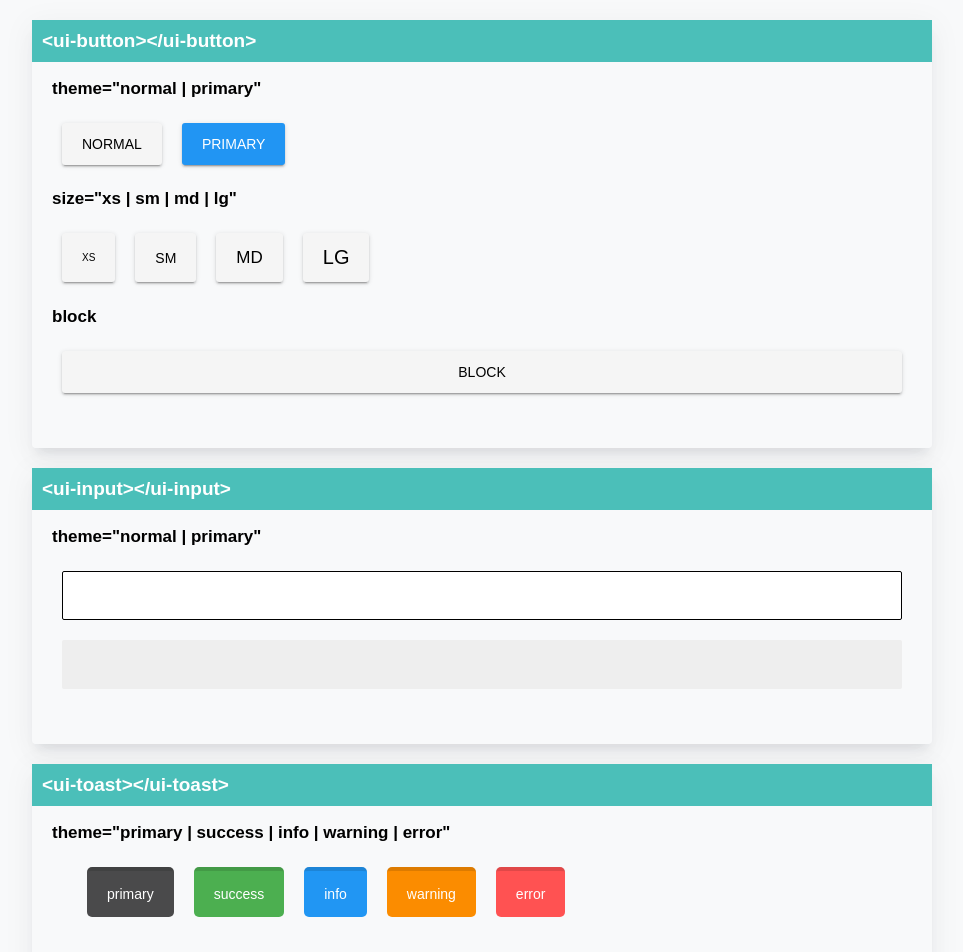
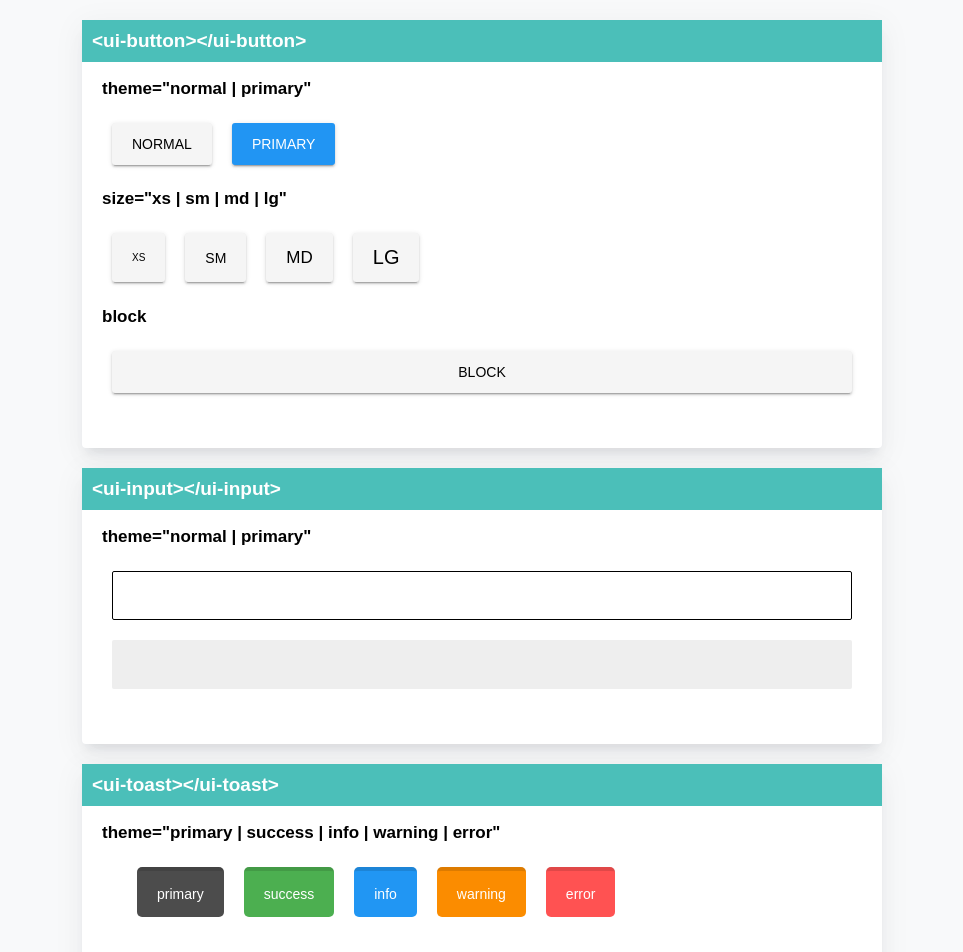
Before and after one commit to anton-sergeenkov/Vue-Uikit, a Vue app: page / in a window 1280 px wide. Shown: the top 952 px of the page, without its empty margins (158-1121 px from the left). Built offline with nearby package versions, Linux system fonts and the light colour scheme.

Commit message:
Вынесены отдельные компоненты

```diff
--- a/src/App.vue
+++ b/src/App.vue
@@ -1,51 +1,25 @@
 <template>
     <div id="app">
-
-    <div class="wrapper">
-        <!---------------------------------------->
-        <h1>&lt;ui-button&gt;&lt;/ui-button&gt;</h1>
-        <!---------------------------------------->
-
-        <h2>theme="normal | primary"</h2>
-        <ui-button theme="normal">normal</ui-button>
-        <ui-button theme="primary">primary</ui-button>
-
-        <h2>size="xs | sm | md | lg"</h2>
-        <ui-button size="xs">xs</ui-button>
-        <ui-button size="sm">sm</ui-button>
-        <ui-button size="md">md</ui-button>
-        <ui-button size="lg">lg</ui-button>
-
-        <h2>block</h2>
-        <ui-button block>block</ui-button>
-    </div>
-
-    <div class="wrapper">
-        <!---------------------------------------->
-        <h1>&lt;ui-input&gt;&lt;/ui-input&gt;</h1>
-        <!---------------------------------------->
-
-        <h2>theme="normal | primary"</h2>
-        <ui-input theme="normal"></ui-input>
-        <ui-input theme="primary"></ui-input>
-    </div>
-
-    <div class="wrapper">
-        <!---------------------------------------->
-        <h1>&lt;ui-toast&gt;&lt;/ui-toast&gt;</h1>
-        <!---------------------------------------->
-
-        <h2>theme="primary | success | info | warning | error"</h2>
-        <ui-toast theme="primary">primary</ui-toast>
-        <ui-toast theme="success">success</ui-toast>
-        <ui-toast theme="info">info</ui-toast>
-        <ui-toast theme="warning">warning</ui-toast>
-        <ui-toast theme="error">error</ui-toast>
-    </div>
-
-
+        <button-container />
+        <input-container />
+        <toast-container />
     </div>
 </template>
+
+<script>
+import ButtonContainer from './components/components/ButtonContainer.vue';
+import InputContainer from './components/components/InputContainer.vue';
+import ToastContainer from './components/components/ToastContainer.vue';
+
+export default {
+    components: {
+        'button-container': ButtonContainer,
+        'input-container': InputContainer,
+        'toast-container': ToastContainer
+    }
+}
+</script>
+
 
 <style lang="scss">
 * {
@@ -54,7 +28,7 @@
 body {
     font-family: sans-serif;
     margin: 0;
-	background: #f8f9fa;
+    background: #f8f9fa;
 }
 h1 {
     width: 100%;
@@ -77,26 +51,17 @@ pre {
     font-size: 15px;
 }
 .wrapper {
-    max-width: 900px;
+    max-width: 800px;
     margin: 20px auto;
     display: flex;
     flex-wrap: wrap;
     padding: 45px 20px;
     border-radius: .25rem;
     position: relative;
+    background: #fff;
 	box-shadow:
 		0 16px 24px 2px rgba(33,37,41,.02),
 		0 6px 30px 5px rgba(33,37,41,.04),
 		0 8px 10px -5px rgba(33,37,41,.1);
 }
-
-
-.ui-btn, .ui-input, .ui-toast   {
-    margin: 10px;
-}
-.ui-toast {
-    position: relative !important;
-    top: 0;
-    left: 0;
-}
 </style>
--- /dev/null
+++ b/src/components/components/ButtonContainer.vue
@@ -0,0 +1,38 @@
+<template>
+
+    <div class="wrapper">
+        <!---------------------------------------->
+        <h1>&lt;ui-button&gt;&lt;/ui-button&gt;</h1>
+        <!---------------------------------------->
+
+        <h2>theme="normal | primary"</h2>
+        <ui-button theme="normal" @click.native="handlerClick">normal</ui-button>
+        <ui-button theme="primary">primary</ui-button>
+
+        <h2>size="xs | sm | md | lg"</h2>
+        <ui-button size="xs">xs</ui-button>
+        <ui-button size="sm">sm</ui-button>
+        <ui-button size="md">md</ui-button>
+        <ui-button size="lg">lg</ui-button>
+
+        <h2>block</h2>
+        <ui-button block>block</ui-button>
+    </div>
+
+</template>
+
+<script>
+export default {
+    methods: {
+        handlerClick() {
+            alert('ok');
+        }
+    }
+}
+</script>
+
+<style>
+.ui-btn {
+    margin: 10px;
+}
+</style>
--- /dev/null
+++ b/src/components/components/InputContainer.vue
@@ -0,0 +1,30 @@
+<template>
+
+    <div class="wrapper">
+        <!---------------------------------------->
+        <h1>&lt;ui-input&gt;&lt;/ui-input&gt;</h1>
+        <!---------------------------------------->
+
+        <h2>theme="normal | primary"</h2>
+        <ui-input theme="normal"></ui-input>
+        <ui-input theme="primary"></ui-input>
+    </div>
+
+</template>
+
+<script>
+export default {
+    methods: {
+        handlerClick() {
+            alert('ok');
+        }
+    }
+}
+</script>
+
+<style>
+
+.ui-input {
+    margin: 10px;
+}
+</style>
--- /dev/null
+++ b/src/components/components/ToastContainer.vue
@@ -0,0 +1,37 @@
+<template>
+
+    <div class="wrapper">
+        <!---------------------------------------->
+        <h1>&lt;ui-toast&gt;&lt;/ui-toast&gt;</h1>
+        <!---------------------------------------->
+
+        <h2>theme="primary | success | info | warning | error"</h2>
+        <ui-toast theme="primary">primary</ui-toast>
+        <ui-toast theme="success">success</ui-toast>
+        <ui-toast theme="info">info</ui-toast>
+        <ui-toast theme="warning">warning</ui-toast>
+        <ui-toast theme="error">error</ui-toast>
+    </div>
+
+</template>
+
+<script>
+export default {
+    methods: {
+        handlerClick() {
+            alert('ok');
+        }
+    }
+}
+</script>
+
+<style>
+.ui-toast   {
+    margin: 10px;
+}
+.ui-toast {
+    position: relative !important;
+    top: 0;
+    left: 0;
+}
+</style>
```
Also changed, not shown: 1 other file (tests, documents, lock files or other folders).
